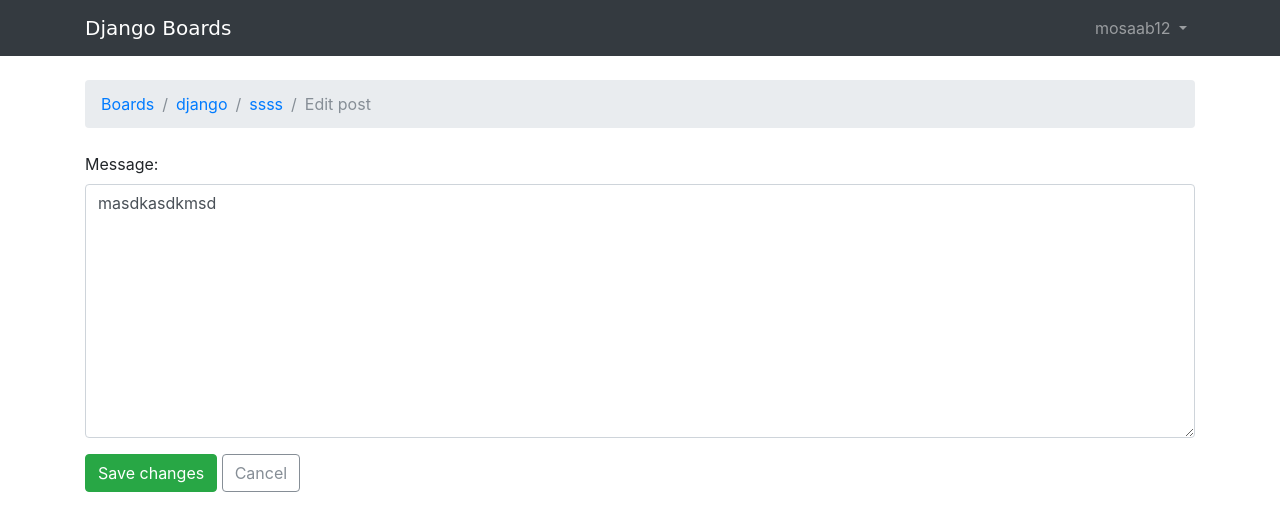
After one commit to Mosaab4/Discussion-Fourm, a Django app: page /boards/7/topics/7/posts/7/edit/ in a window 1280 px wide. The commit adds this page. Shown: the top 531 px of the page. Run offline with Django 3.2, Linux system fonts and the light colour scheme; a user stored in the database is signed in; data comes from the database, SQL or seed files in the repository; both versions use the stored data as it was after the commit; some libraries are stand-ins or nearby versions; some web fonts are replaced.

Commit message:
add some CBV

```diff
--- a/myproject/boards/views.py
+++ b/myproject/boards/views.py
@@ -6,20 +6,20 @@
 from django.http import HttpResponse , Http404
 from django.shortcuts import render, get_object_or_404, redirect
 from django.contrib.auth.decorators import login_required
+from django.utils.decorators import method_decorator
 from django.db.models import Count
+from django.views.generic import UpdateView,ListView
+from django.utils import timezone
 
 from .forms import NewTopicForm, PostForm
 from .models import Board, Topic, Post
 
 
 
-
-def home(request):
-    boards = Board.objects.all()
-    context = {
-        'boards':boards,
-    }
-    return render(request,'home.html',context)
+class BoardListView(ListView):
+    model = Board
+    context_object_name = 'boards'
+    template_name = 'home.html'
 
 def board_topics(request, pk):
 
@@ -77,3 +77,25 @@
     else:
         form = PostForm()
     return render(request, 'reply_topic.html', {'topic': topic, 'form': form})
+
+
+@method_decorator(login_required, name='dispatch')
+class PostUpdateView(UpdateView):
+    model = Post
+    fields = ('message', )
+    template_name = 'edit_post.html'
+    pk_url_kwarg = 'post_pk'
+    context_object_name = 'post'
+
+    # def get_queryset(self):
+    #     queryset = super().get_queryset()
+    #     return queryset.filter(created_by=self.request.user)
+
+
+
+    def form_valid(self, form):
+        post = form.save(commit=False)
+        post.updated_by = self.request.user
+        post.updated_at = timezone.now()
+        post.save()
+        return redirect('topic_posts', pk=post.topic.board.pk, topic_pk=post.topic.pk)
--- a/myproject/myproject/urls.py
+++ b/myproject/myproject/urls.py
@@ -21,7 +21,7 @@
 from accounts  import views as accounts_views
 
 urlpatterns = [
-    url(r'^$', views.home, name='home'),
+    url(r'^$', views.BoardListView.as_view(), name='home'),
     url(r'^signup/$', accounts_views.signup , name='signup'),
     url(r'^login/$', auth_views.LoginView.as_view(template_name='login.html'),name='login'),
     url(r'^logout/$', auth_views.LogoutView.as_view(), name='logout'),
@@ -36,6 +36,8 @@
     url(r'^settings/password/done/$', auth_views.PasswordChangeDoneView.as_view(template_name='password_change_done.html'),name='password_change_done'),
     url(r'^boards/(?P<pk>\d+)/topics/(?P<topic_pk>\d+)/$', views.topic_posts, name='topic_posts'),
     url(r'^boards/(?P<pk>\d+)/topics/(?P<topic_pk>\d+)/reply/$', views.reply_topic, name='reply_topic'),
+    url(r'^boards/(?P<pk>\d+)/topics/(?P<topic_pk>\d+)/posts/(?P<post_pk>\d+)/edit/$',views.PostUpdateView.as_view(), name='edit_post'),
+
 
 
 ]
--- /dev/null
+++ b/myproject/templates/edit_post.html
@@ -0,0 +1,20 @@
+{% extends "base.html" %}
+
+{% block title %}Edit post{% endblock title %}
+
+{% block breadcrumb %}
+    <li class="breadcrumb-item"><a href="{% url 'home' %}">Boards</a></li>
+    <li class="breadcrumb-item"><a href="{% url 'board_topics' post.topic.board.pk %}">{{ post.topic.board.name}}</a></li>
+    <li class="breadcrumb-item"><a href="{% url 'topic_posts' post.topic.board.pk post.topic.pk %}">{{ post.topic.subject }}</a></li>
+    <li class="breadcrumb-item active">Edit post</li>
+{% endblock breadcrumb %}
+
+
+{% block content %}
+    <form method="post" class="mb-4" novalidate>
+        {% csrf_token %}
+        {% include "includes/form.html" %}
+        <button type="submit" class="btn btn-success">Save changes</button>
+        <a href="{% url 'topic_posts' post.topic.board.pk post.topic.pk%}" class="btn btn-outline-secondary" role="button">Cancel</a>
+    </form>
+{% endblock content %}
--- a/myproject/templates/topic_posts.html
+++ b/myproject/templates/topic_posts.html
@@ -39,7 +39,7 @@
             {{ post.message }}
             {% if post.created_by == user %}
               <div class="mt-3">
-                <a href="#" class="btn btn-primary btn-sm" role="button">Edit</a>
+                <a href="{% url 'edit_post' post.topic.board.pk post.topic.pk post.pk %}" class="btn btn-primary btn-sm" role="button">Edit</a>
               </div>
             {% endif %}
           </div>
```
Also changed, not shown: myproject/boards/tests/test_view_home.py (+3 -2 lines), myproject/db.sqlite3, 2 other files.
